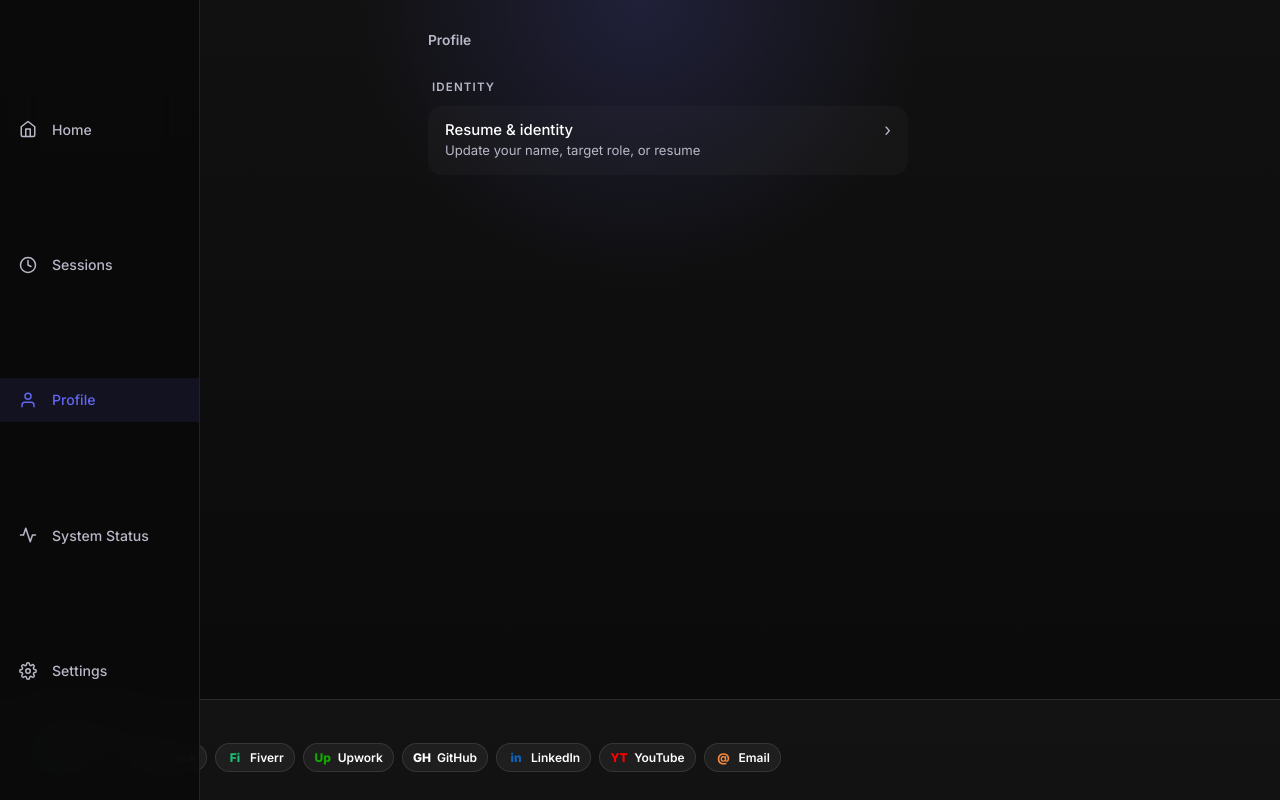
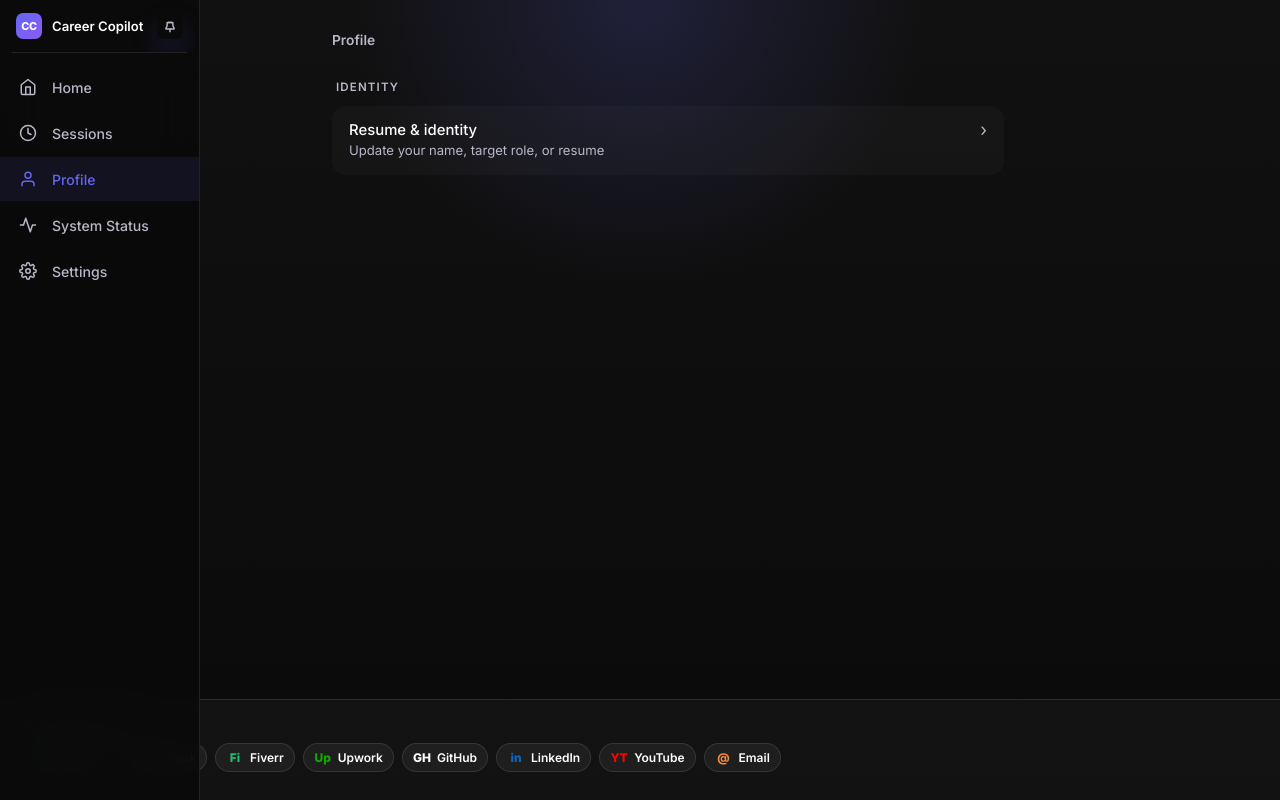
Before and after one commit to farazgoal-boop/career_copilot_premium, a Flask app: page /profile in a window 1280 px wide. Run offline with Flask 3, Linux system fonts and the light colour scheme.

Commit message:
fix: sidebar header, pin toggle, spacing, content sizing
- Add sidebar header (CC logo icon + Career Copilot wordmark) always
  visible in both collapsed/expanded states; divider below header
- Logo text fades in on expand same as nav labels
- Add pin toggle button: click locks sidebar open regardless of mouse
  position; click again returns to hover-only behavior; visual state
  (accent color + tinted bg) shows locked vs unlocked clearly
- mouseleave now checks is-pinned class before collapsing
- Fix icon spacing: space-evenly -> flex-start + gap:2px so items read
  as one cohesive group not scattered icons
- Widen st-shell and home-shell: min(480px) -> min(720px) with 24px
  side padding applied across all 5 sidebar pages

Co-Authored-By: Claude Sonnet 4.6 <noreply@anthropic.com>

```diff
--- a/web_app/static/css/premium.css
+++ b/web_app/static/css/premium.css
@@ -353,12 +353,12 @@ body.home-view .premium-main {
 }
 
 .home-shell {
-  width: min(480px, calc(100% - 48px));
+  width: min(720px, calc(100% - 48px));
   margin: 0 auto;
-  padding: 32px 0 64px;
+  padding: 32px 24px 64px;
   display: flex;
   flex-direction: column;
-  min-height: calc(100vh - 80px); /* account for footer */
+  min-height: calc(100vh - 80px);
 }
 
 /* Top bar */
@@ -523,9 +523,9 @@ body.home-view .premium-main {
    ───────────────────────────────────────────────────────────────────────────── */
 
 .st-shell {
-  width: min(480px, calc(100% - 48px));
+  width: min(720px, calc(100% - 48px));
   margin: 0 auto;
-  padding: 32px 0 64px;
+  padding: 32px 24px 64px;
   display: flex;
   flex-direction: column;
   gap: 32px;
@@ -721,12 +721,95 @@ body.has-sidebar .premium-main {
   width: 200px;
 }
 
+.sidebar-header {
+  flex-shrink: 0;
+  display: flex;
+  align-items: center;
+  height: 52px;
+  padding: 0 16px;
+  gap: 10px;
+  overflow: hidden;
+  white-space: nowrap;
+}
+
+.sidebar-logo-icon {
+  display: flex;
+  align-items: center;
+  justify-content: center;
+  width: 26px;
+  height: 26px;
+  border-radius: 7px;
+  background: linear-gradient(135deg, var(--premium-accent), #8b5cf6);
+  color: #fff;
+  font-weight: 800;
+  font-size: 0.68rem;
+  letter-spacing: -0.04em;
+  flex-shrink: 0;
+}
+
+.sidebar-logo-text {
+  flex: 1;
+  min-width: 0;
+  font-size: 0.82rem;
+  font-weight: 600;
+  color: var(--premium-text);
+  opacity: 0;
+  transform: translateX(-6px);
+}
+
+.sidebar:hover .sidebar-logo-text,
+.sidebar.is-open .sidebar-logo-text {
+  opacity: 1;
+  transform: translateX(0);
+}
+
+.sidebar-pin {
+  flex-shrink: 0;
+  width: 26px;
+  height: 26px;
+  display: flex;
+  align-items: center;
+  justify-content: center;
+  border: 0;
+  padding: 0;
+  background: transparent;
+  color: var(--premium-muted);
+  cursor: pointer;
+  border-radius: 6px;
+  opacity: 0;
+  /* transition from global * rule */
+}
+
+.sidebar:hover .sidebar-pin,
+.sidebar.is-open .sidebar-pin {
+  opacity: 1;
+}
+
+.sidebar-pin:hover {
+  background: rgba(255, 255, 255, 0.08);
+  color: var(--premium-text);
+}
+
+.sidebar-pin.is-pinned {
+  color: var(--premium-accent);
+  background: rgba(99, 102, 241, 0.15);
+  opacity: 1;
+}
+
+.sidebar-divider {
+  flex-shrink: 0;
+  height: 1px;
+  background: var(--premium-line);
+  margin: 0 12px 4px;
+}
+
 .sidebar-nav {
   flex: 1;
   display: flex;
   flex-direction: column;
-  justify-content: space-evenly;
-  padding: 16px 0;
+  justify-content: flex-start;
+  padding: 8px 0;
+  gap: 2px;
 }
 
 .sidebar-item {
--- a/web_app/templates/_sidebar.html
+++ b/web_app/templates/_sidebar.html
@@ -1,4 +1,20 @@
 <aside class="sidebar" id="sidebar" aria-label="Main navigation">
+
+  <!-- Header: always visible in both collapsed and expanded states -->
+  <div class="sidebar-header">
+    <div class="sidebar-logo-icon" aria-hidden="true">CC</div>
+    <span class="sidebar-logo-text">Career Copilot</span>
+    <button class="sidebar-pin" id="sidebar-pin" aria-label="Pin sidebar open" title="Pin sidebar open">
+      <svg width="14" height="14" viewBox="0 0 24 24" fill="none" stroke="currentColor" stroke-width="2.5" stroke-linecap="round" stroke-linejoin="round" aria-hidden="true" focusable="false">
+        <line x1="12" y1="17" x2="12" y2="22"/>
+        <path d="M5 17h14v-1.5L17 12V7a1 1 0 0 0-1-1H8a1 1 0 0 0-1 1v5L5 15.5V17z"/>
+        <line x1="9" y1="6" x2="15" y2="6"/>
+      </svg>
+    </button>
+  </div>
+
+  <div class="sidebar-divider"></div>
+
   <nav class="sidebar-nav">
 
     <a href="/dashboard" class="sidebar-item" data-path="/dashboard" aria-label="Home">
@@ -55,11 +71,33 @@
 <script>
 (function () {
   var sidebar = document.getElementById('sidebar');
-  if (!sidebar) return;
+  var pinBtn = document.getElementById('sidebar-pin');
+  if (!sidebar || !pinBtn) return;
 
   /* expand/collapse: mouse only — no keyboard listeners */
-  sidebar.addEventListener('mouseenter', function () { sidebar.classList.add('is-open'); });
-  sidebar.addEventListener('mouseleave', function () { sidebar.classList.remove('is-open'); });
+  sidebar.addEventListener('mouseenter', function () {
+    sidebar.classList.add('is-open');
+  });
+  sidebar.addEventListener('mouseleave', function () {
+    /* only collapse if not pinned */
+    if (!sidebar.classList.contains('is-pinned')) {
+      sidebar.classList.remove('is-open');
+    }
+  });
+
+  /* pin toggle — locks sidebar open until unpinned */
+  pinBtn.addEventListener('click', function (e) {
+    e.stopPropagation();
+    var nowPinned = sidebar.classList.toggle('is-pinned');
+    pinBtn.classList.toggle('is-pinned', nowPinned);
+    pinBtn.setAttribute('aria-label', nowPinned ? 'Unpin sidebar' : 'Pin sidebar open');
+    pinBtn.setAttribute('title', nowPinned ? 'Unpin sidebar' : 'Pin sidebar open');
+    if (nowPinned) {
+      sidebar.classList.add('is-open');
+    }
+    /* when unpinning: mouse is still inside sidebar (user just clicked),
+       so mouseleave will handle collapse naturally when they move away */
+  });
 
   /* active state */
   var path = window.location.pathname.replace(/\/+$/, '') || '/dashboard';
```
